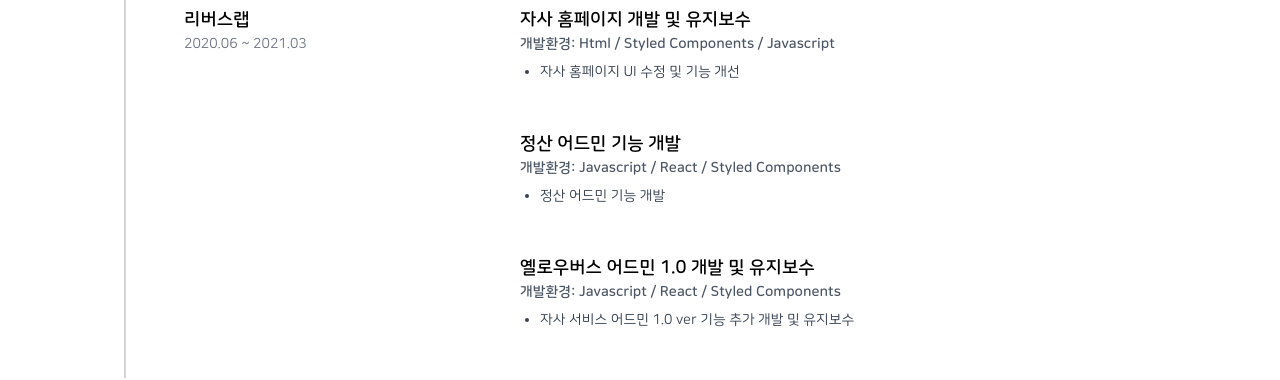
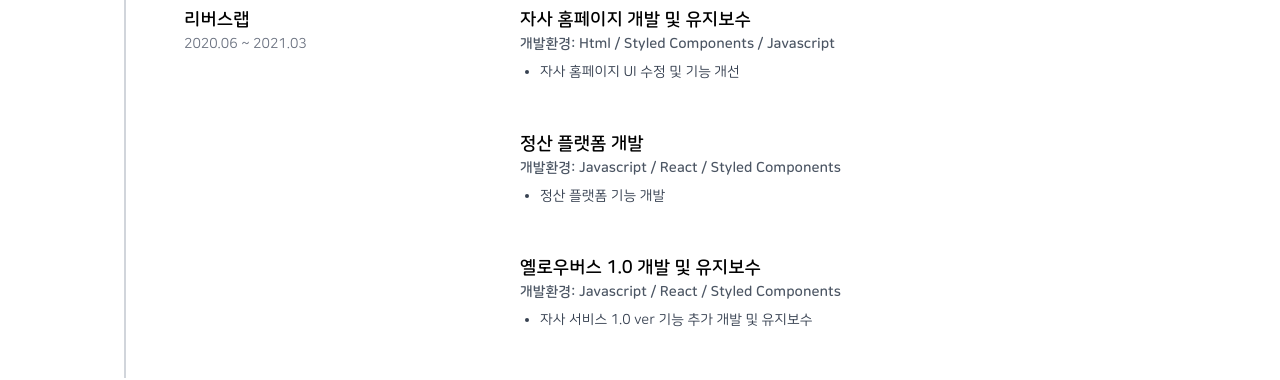
Before and after one commit to kmhayeon/turbo-portfolio, a Next.js app in the folder apps/web/: page / in a window 1280 px wide. Shown: the part 2020-2400 px from the top of the page. Built offline with nearby package versions, Linux system fonts and the light colour scheme; no server answers; the database is empty; a small style sheet from the web is missing.

Commit message:
[add] 내역 수정1

```diff
--- a/apps/web/components/Experience.tsx
+++ b/apps/web/components/Experience.tsx
@@ -64,14 +64,14 @@
           desc: ['자사 홈페이지 UI 수정 및 기능 개선'],
         },
         {
-          title: '정산 어드민 기능 개발',
+          title: '정산 플랫폼 개발',
           env: 'Javascript / React / Styled Components',
-          desc: ['정산 어드민 기능 개발'],
+          desc: ['정산 플랫폼 기능 개발'],
         },
         {
-          title: '옐로우버스 어드민 1.0 개발 및 유지보수',
+          title: '옐로우버스 1.0 개발 및 유지보수',
           env: 'Javascript / React / Styled Components',
-          desc: ['자사 서비스 어드민 1.0 ver 기능 추가 개발 및 유지보수'],
+          desc: ['자사 서비스 1.0 ver 기능 추가 개발 및 유지보수'],
         },
       ],
     },
```
